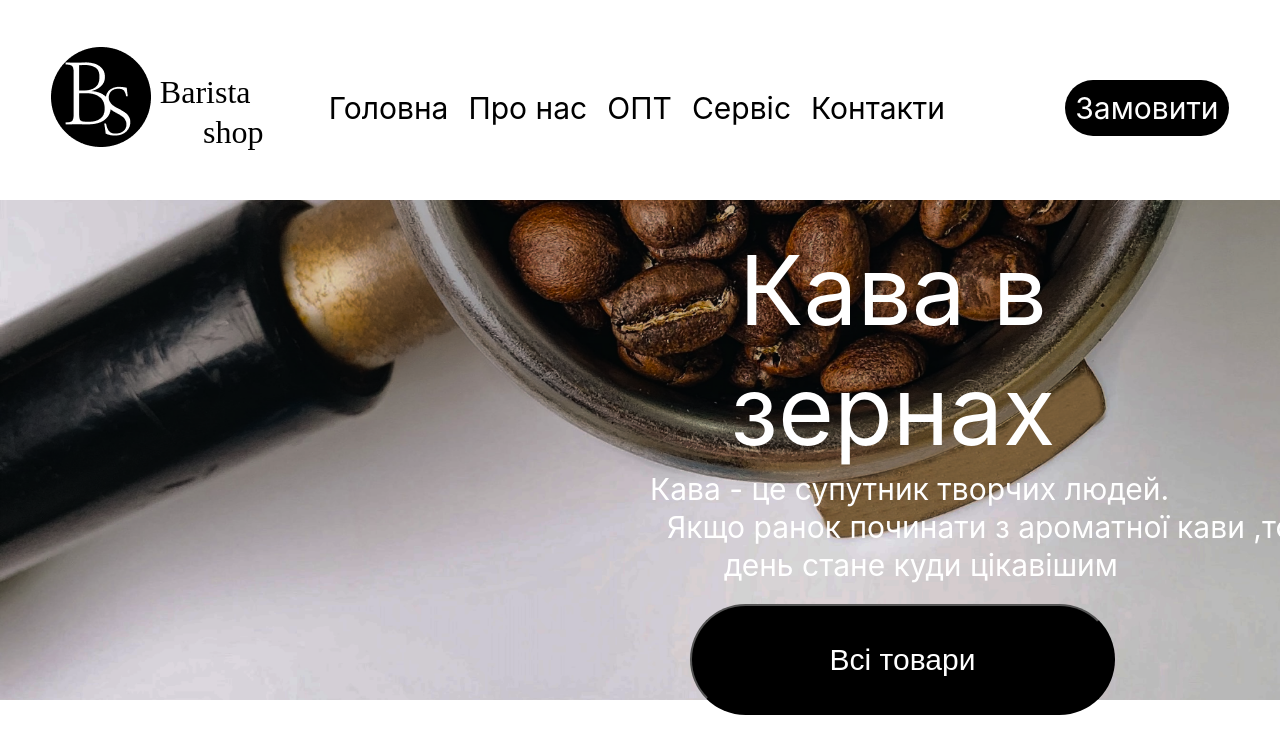
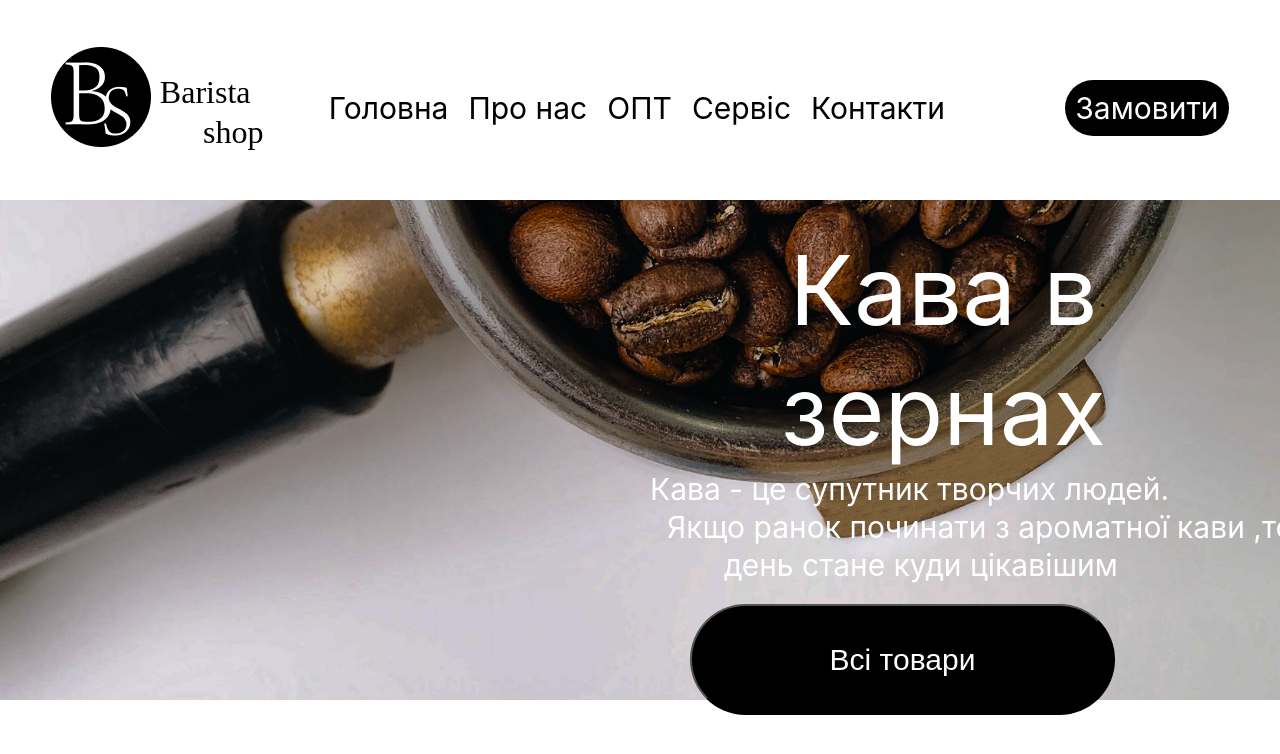
Before and after one commit to kozakevich13/barista-shop, a React (Create React App) app: page / in a window 1280 px wide. Shown: the top 754 px of the page. Built offline with nearby package versions, Linux system fonts and the light colour scheme.

Commit message:
chnage px to %

```diff
--- a/src/components/content/Content.css
+++ b/src/components/content/Content.css
@@ -6,7 +6,6 @@
 }
 
 .content-header {
-    /* font-family: 'NanumMyeongjo'; */
     font-style: normal;
     font-weight: 400;
     font-size: 96px;
@@ -14,10 +13,11 @@
     /* identical to box height */
     padding-top: 30px;
     margin-top: 0px;
-    margin-right: 134px;
+    margin-right: 20%;
     text-align: center;
     color: #FFFFFF;
     margin-bottom: 0px;
+    min-width: 607px;
 }
 
 .text-content {
```
